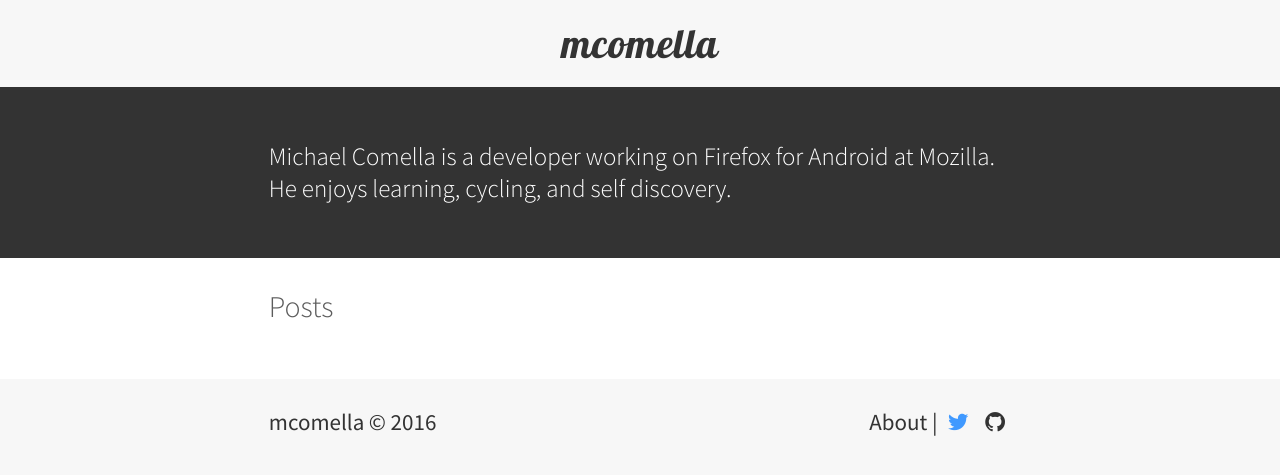
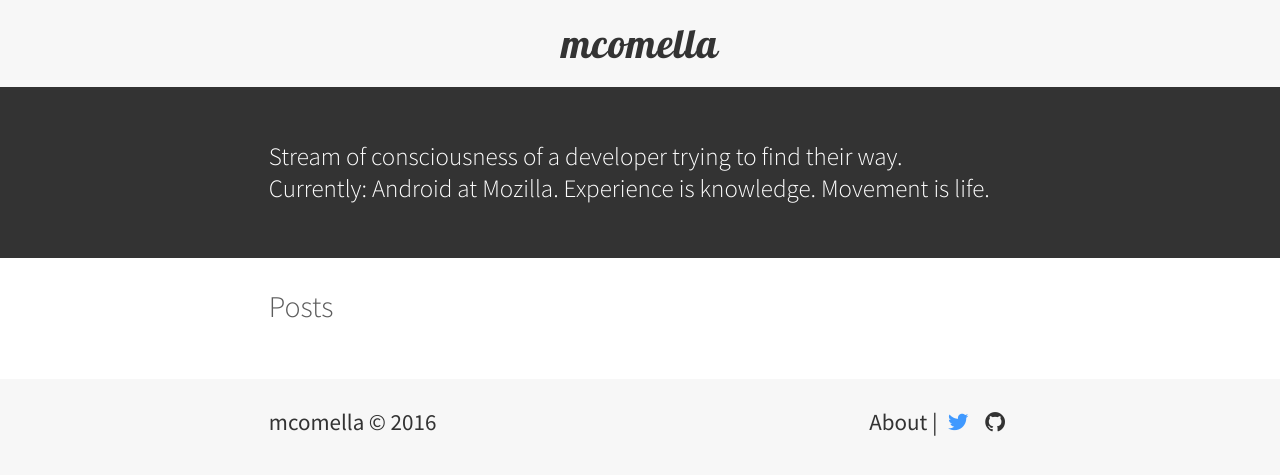
Before and after one commit to mcomella/mcomella.github.com, a Jekyll site: the page built from index.html, in a window 1280 px wide. Shown: the top 475 px of the page. Built offline with Jekyll 4.4.1, drawn with Linux system fonts in a browser that asks for light colours; the list of posts is cut into pages by our own code.

Commit message:
Improve index.html header & post quote.

```diff
--- a/_config.yml
+++ b/_config.yml
@@ -5,8 +5,8 @@ email:
 author: Michael Comella
 
 description: > # this means to ignore newlines until "baseurl:"
-  Michael Comella is a developer working on Firefox for Android
-  at Mozilla. He enjoys learning, cycling, and self discovery.
+  Stream of consciousness of a developer trying to find their way.<br>
+  Currently: Android at Mozilla. Experience is knowledge. Movement is life.
 
 url: "http://mcomella.xyz" # the base hostname & protocol for your site
 baseurl: "" # the subpath of your site, e.g. /blog
@@ -22,7 +22,7 @@ comments: true
 heading_font: Lobster
 about_footer: true
 short_bio: >
-    Firefox for Android developer.
+    Firefox for Android front-end developer. Cyclist. Self discoverer.
 profile_picture: https://www.gravatar.com/avatar/36d05d5b8389b342fc0629461fb39377?s=150
 
 google_analytics: false
```
